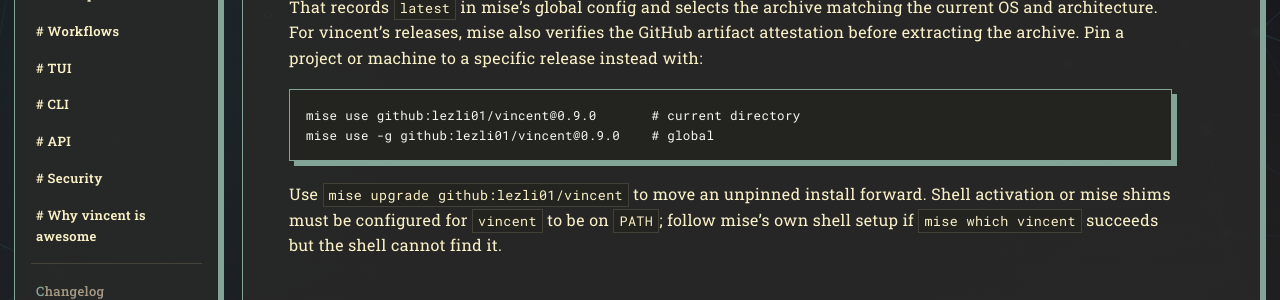
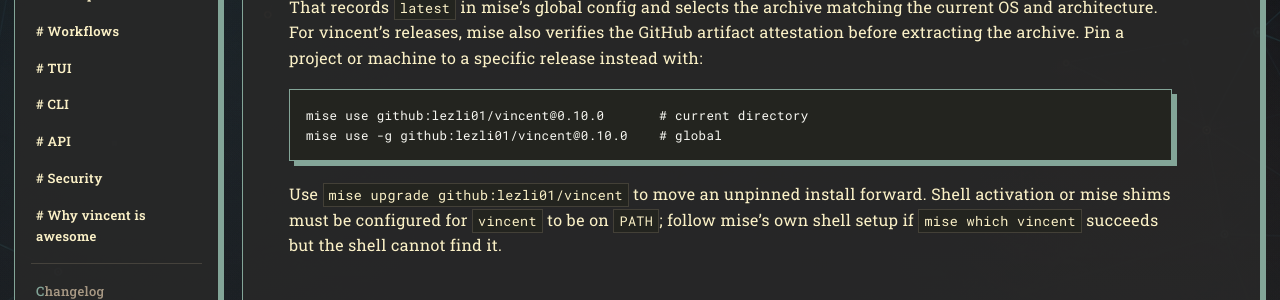
Before and after one commit to lezli01/vincent, a Jekyll site: the page built from docs/getting-started/installation.md, in a window 1280 px wide and 900 px high, scrolled down 3486 px. Shown: the part 153-453 px from the top of the window. Built offline with Jekyll 4.4.1, drawn with Linux system fonts in a browser that asks for light colours; our own code applies the rules of GitHub Pages for plain Markdown files.

Commit message:
docs: refresh the release-facing documentation for v0.10.0

````diff
--- a/docs/getting-started/installation.md
+++ b/docs/getting-started/installation.md
@@ -144,8 +144,8 @@
 machine to a specific release instead with:
 
 ```sh
-mise use github:lezli01/vincent@0.9.0       # current directory
-mise use -g github:lezli01/vincent@0.9.0    # global
+mise use github:lezli01/vincent@0.10.0       # current directory
+mise use -g github:lezli01/vincent@0.10.0    # global
 ```
 
 Use `mise upgrade github:lezli01/vincent` to move an unpinned install forward.
````
Also changed, not shown: README.md (+1 -1 lines).
